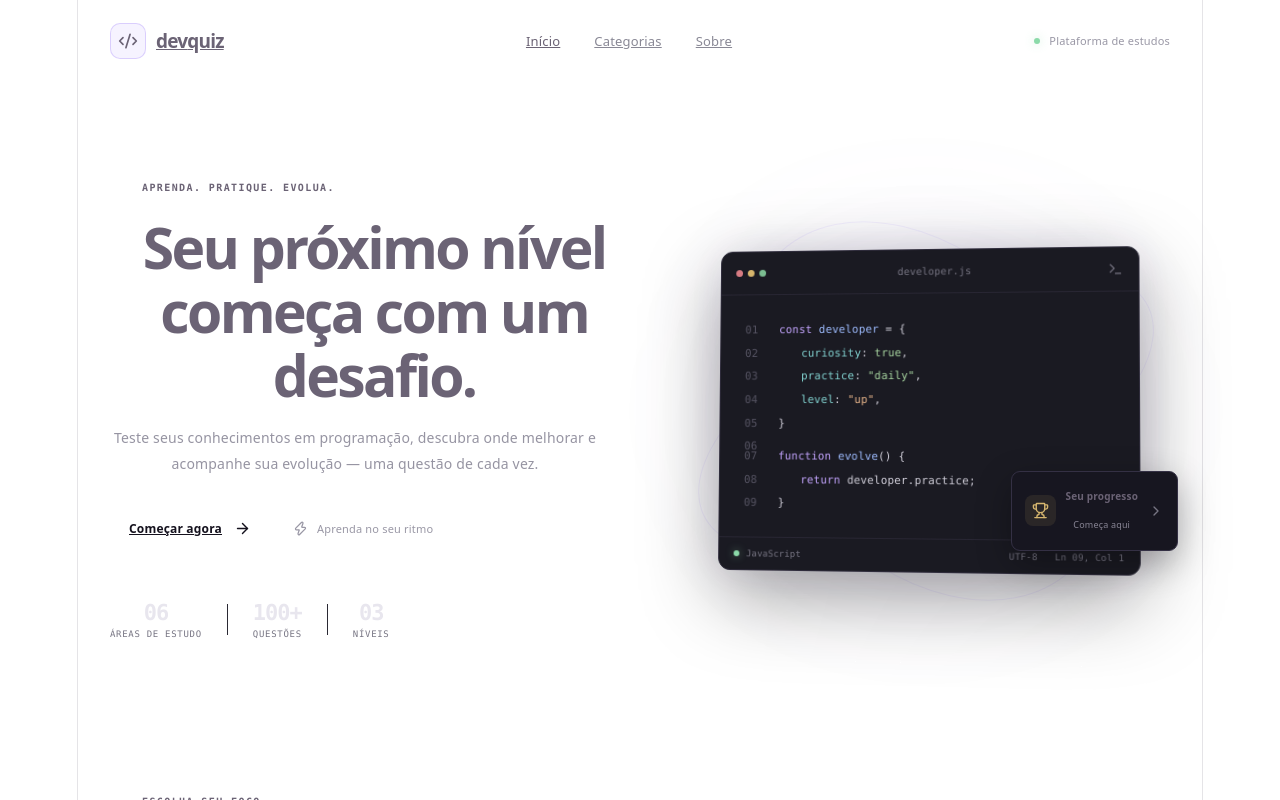
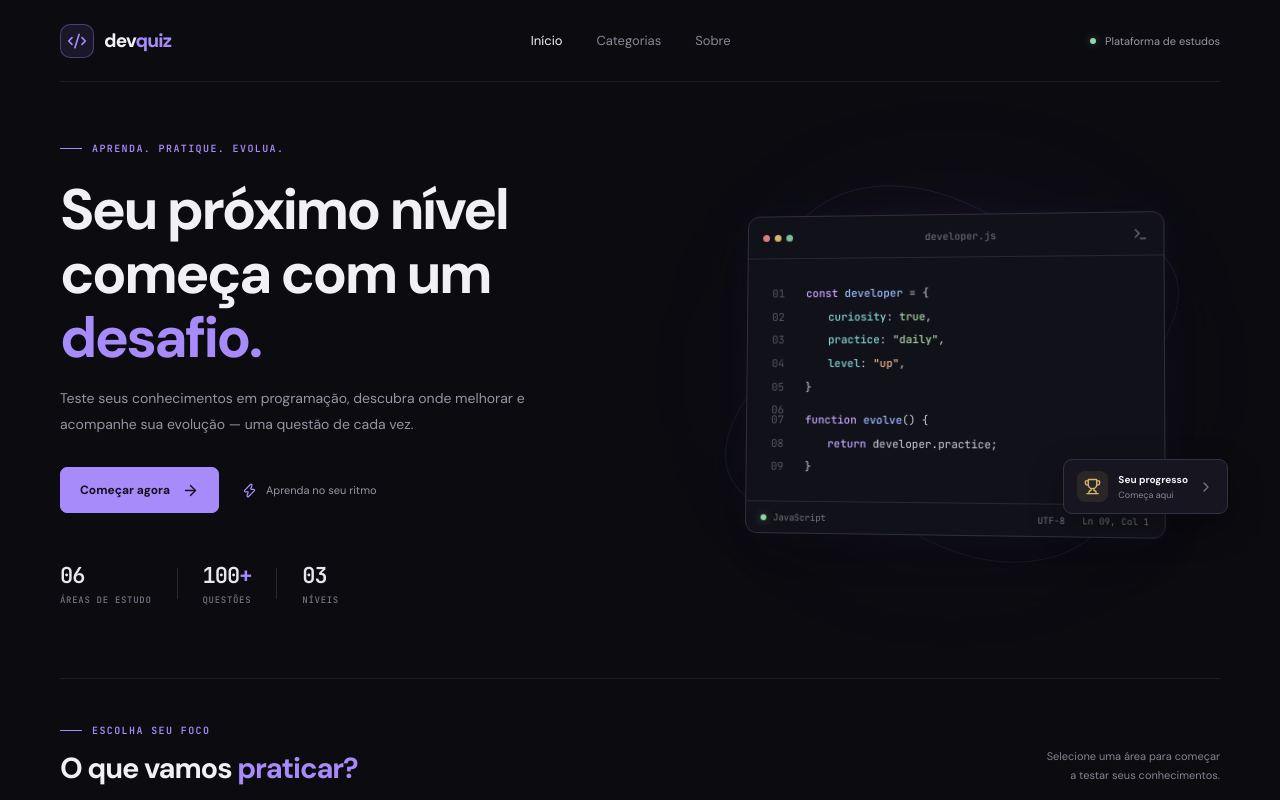
Before and after one commit to Pablo-numsei/Devquiz, a React app in the folder frontend/: page / in a window 1280 px wide. Shown: the top 800 px of the page. Built offline with nearby package versions, Linux system fonts and the light colour scheme; the HTML template or start-up script is replaced by a standard one.

Commit message:
style: define tema global escuro

```diff
--- a/frontend/src/index.css
+++ b/frontend/src/index.css
@@ -1,111 +1,32 @@
+@import url('https://fonts.googleapis.com/css2?family=DM+Sans:wght@400;500;600;700;800&family=JetBrains+Mono:wght@400;500;600;700&display=swap');
+
 :root {
-  --text: #6b6375;
-  --text-h: #08060d;
-  --bg: #fff;
-  --border: #e5e4e7;
-  --code-bg: #f4f3ec;
-  --accent: #aa3bff;
-  --accent-bg: rgba(170, 59, 255, 0.1);
-  --accent-border: rgba(170, 59, 255, 0.5);
-  --social-bg: rgba(244, 243, 236, 0.5);
-  --shadow:
-    rgba(0, 0, 0, 0.1) 0 10px 15px -3px, rgba(0, 0, 0, 0.05) 0 4px 6px -2px;
-
-  --sans: system-ui, 'Segoe UI', Roboto, sans-serif;
-  --heading: system-ui, 'Segoe UI', Roboto, sans-serif;
-  --mono: ui-monospace, Consolas, monospace;
-
-  font: 18px/145% var(--sans);
-  letter-spacing: 0.18px;
-  color-scheme: light dark;
-  color: var(--text);
-  background: var(--bg);
+  font-family: 'DM Sans', sans-serif;
+  color: #f1f0f5;
+  background: #0b0b10;
   font-synthesis: none;
   text-rendering: optimizeLegibility;
   -webkit-font-smoothing: antialiased;
   -moz-osx-font-smoothing: grayscale;
-
-  @media (max-width: 1024px) {
-    font-size: 16px;
-  }
+  font-optical-sizing: auto;
+  font-weight: 400;
+  --bg: #0b0b10;
+  --surface: #111118;
+  --surface-raised: #15151e;
+  --border: #252530;
+  --muted: #898895;
+  --soft: #b7b5c2;
+  --white: #f1f0f5;
+  --purple: #a78bfa;
+  --purple-bright: #b69cff;
+  --mono: 'JetBrains Mono', monospace;
 }
 
-@media (prefers-color-scheme: dark) {
-  :root {
-    --text: #9ca3af;
-    --text-h: #f3f4f6;
-    --bg: #16171d;
-    --border: #2e303a;
-    --code-bg: #1f2028;
-    --accent: #c084fc;
-    --accent-bg: rgba(192, 132, 252, 0.15);
-    --accent-border: rgba(192, 132, 252, 0.5);
-    --social-bg: rgba(47, 48, 58, 0.5);
-    --shadow:
-      rgba(0, 0, 0, 0.4) 0 10px 15px -3px, rgba(0, 0, 0, 0.25) 0 4px 6px -2px;
-  }
-
-  #social .button-icon {
-    filter: invert(1) brightness(2);
-  }
-}
-
-body {
-  margin: 0;
-}
-
-#root {
-  width: 1126px;
-  max-width: 100%;
-  margin: 0 auto;
-  text-align: center;
-  border-inline: 1px solid var(--border);
-  min-height: 100svh;
-  display: flex;
-  flex-direction: column;
-  box-sizing: border-box;
-}
-
-h1,
-h2 {
-  font-family: var(--heading);
-  font-weight: 500;
-  color: var(--text-h);
-}
-
-h1 {
-  font-size: 56px;
-  letter-spacing: -1.68px;
-  margin: 32px 0;
-  @media (max-width: 1024px) {
-    font-size: 36px;
-    margin: 20px 0;
-  }
-}
-h2 {
-  font-size: 24px;
-  line-height: 118%;
-  letter-spacing: -0.24px;
-  margin: 0 0 8px;
-  @media (max-width: 1024px) {
-    font-size: 20px;
-  }
-}
-p {
-  margin: 0;
-}
-
-code,
-.counter {
-  font-family: var(--mono);
-  display: inline-flex;
-  border-radius: 4px;
-  color: var(--text-h);
-}
-
-code {
-  font-size: 15px;
-  line-height: 135%;
-  padding: 4px 8px;
-  background: var(--code-bg);
-}
+* { box-sizing: border-box; }
+html { min-width: 320px; scroll-behavior: smooth; }
+body { margin: 0; min-width: 320px; min-height: 100vh; }
+button, a { font: inherit; }
+button { color: inherit; }
+a { color: inherit; text-decoration: none; }
+button:focus-visible, a:focus-visible { outline: 2px solid var(--purple); outline-offset: 4px; }
+::selection { background: rgba(167,139,250,.28); color: white; }
```
